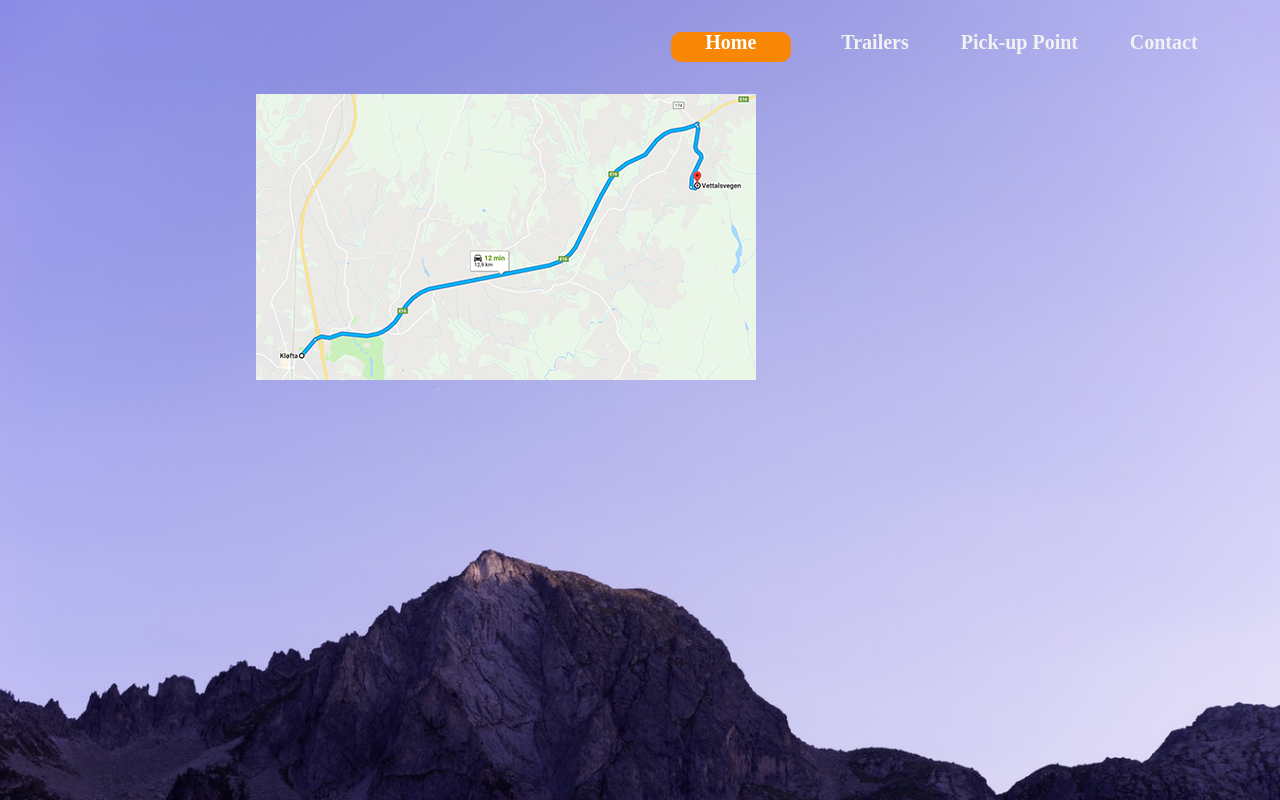
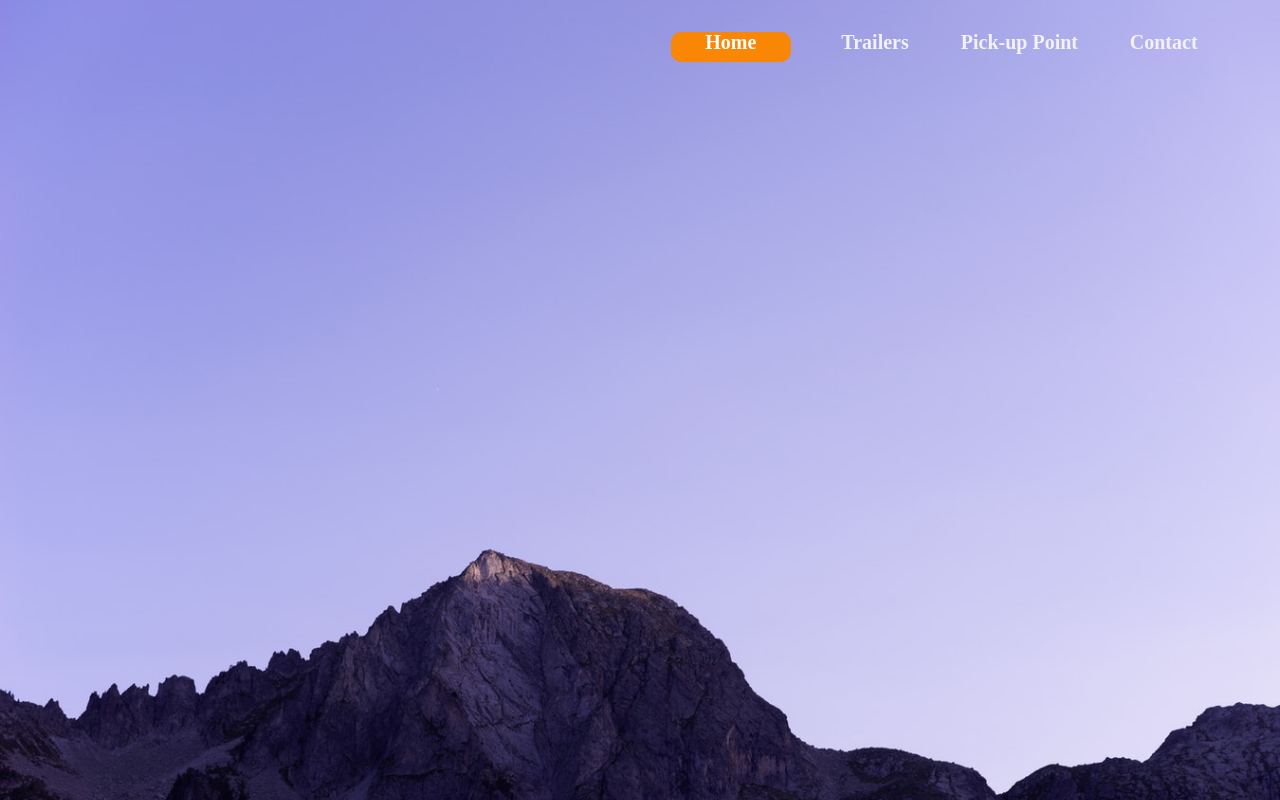
Before and after one commit to imadethismyself/Thorben, a plain HTML site: page THORBEN/pickuppoint.html in a window 1280 px wide. Drawn offline with Linux system fonts and the light colour scheme; a web font is replaced by a local one.

```diff
--- a/THORBEN/pickuppoint.html
+++ b/THORBEN/pickuppoint.html
@@ -22,12 +22,7 @@
 
     <!---- #### IMG GALLERY #### --->
 
-    <div id="pickUpPoint">
-    <img src="Pictures/veibeskrivelseSmall.jpg" alt="veibeskrivelse"
-         onmouseover="this.src='Pictures/veibeskrivelse.jpg';"
-         onmouseout = "this.src='Pictures/veibeskrivelseSmall.jpg';"
-    />
-    </div>
+    <!---- HER SKAL VI SKRIVE FORSTE KODEN FOR IMG GALLERY ---->
 
 </div>
 </body>
```
